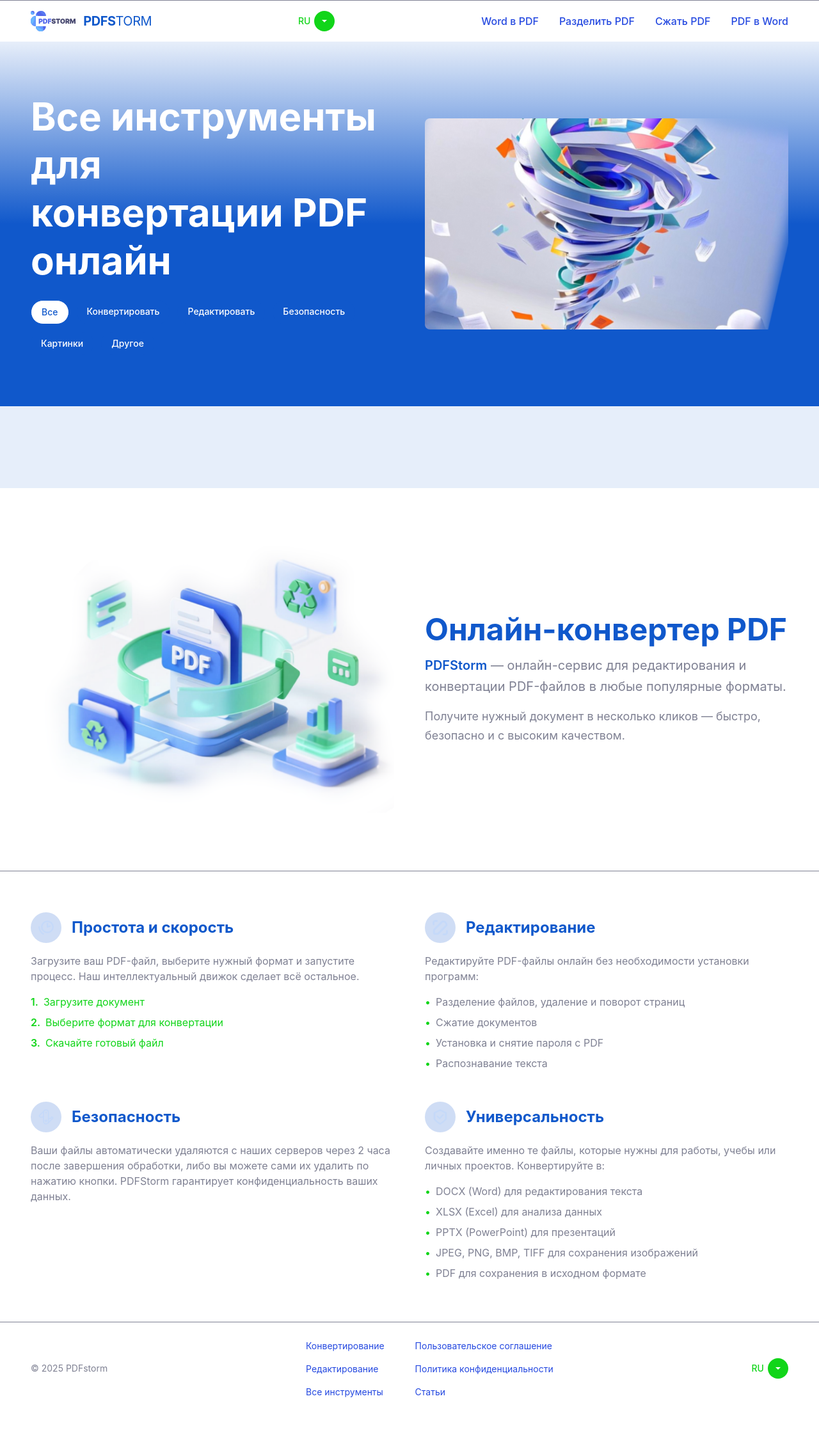
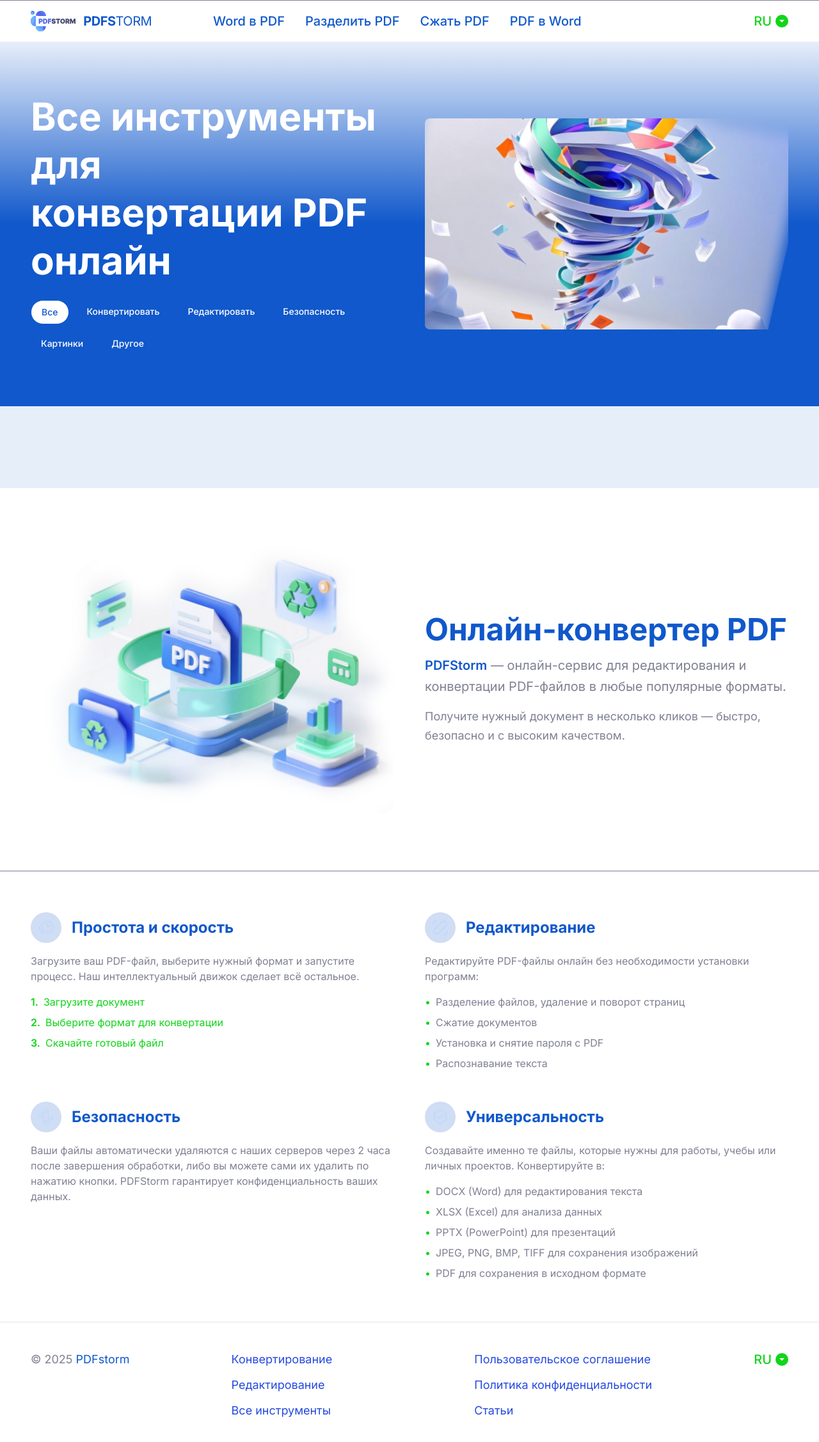
Before and after one commit to vadimvalid/pdfstorm, a website built with Vite: page resources/views/index.html in a window 1280 px wide. Shown: the whole page at 64% size. Before the commit the page ends 2211 px from the top, so only its background shows below. Built offline with nearby package versions, Linux system fonts and the light colour scheme.

Commit message:
Fix footer

```diff
--- a/resources/css/main.css
+++ b/resources/css/main.css
@@ -1,16 +1,24 @@
 @import "tailwindcss";
 
 @theme {
-  --color-primary: #1058CB;
-  --color-header: #3A3D5E;
-  --color-white: #FFFFFF;
-  --color-secondary: #11D519;
+  --color-primary: #1058cb;
+  --color-header: #3a3d5e;
+  --color-white: #ffffff;
+  --color-secondary: #11d519;
   --color-black: #000000;
-  --color-link: #2549E0;
-  --color-grey: #7F8193;
+  --color-link: #2549e0;
+  --color-grey: #7f8193;
+  --color-grey-light: #e5e6e6;
+  --font-sans: "Inter", ui-sans-serif, system-ui, sans-serif,
+    "Apple Color Emoji", "Segoe UI Emoji", "Segoe UI Symbol", "Noto Color Emoji";
 }
 
 /* Custom styles */
+
+body {
+  font-family: "Inter", ui-sans-serif, system-ui, sans-serif,
+    "Apple Color Emoji", "Segoe UI Emoji", "Segoe UI Symbol", "Noto Color Emoji";
+}
 
 .container {
   max-width: 1376px;
--- a/resources/views/components/footer.html
+++ b/resources/views/components/footer.html
@@ -1,23 +1,34 @@
-<footer class="bg-white mt-auto border-t border-grey">
-  <div class="container mx-auto px-6 md:px-12 py-6">
-    <div class="flex flex-col md:flex-row items-start md:items-center justify-between gap-6">
-      <div class="flex items-center justify-between w-full md:w-auto md:order-1">
-        <div class="text-grey text-sm">
-          &copy; 2025 PDFstorm
+<footer class="bg-white mt-auto border-t border-grey-light">
+  <div class="container mx-auto pt-8 pb-14 md:px-12 px-6 md:pt-11 md:pb-16">
+    <div
+      class="flex flex-wrap md:flex-nowrap justify-between gap-6 md:items-start md:gap-20"
+    >
+      <div class="flex items-center justify-between">
+        <div class="text-grey text-base md:text-lg">
+          &copy; 2025 <span class="text-primary">PDFstorm</span>
+        </div>
       </div>
 
-        <div class="relative md:hidden">
-          <button type="button" id="footer-language-dropdown-button-mobile"
-            data-dropdown-toggle="footer-language-dropdown-mobile"
-            class="flex items-center justify-center w-10 h-10 bg-secondary border-0 rounded-full text-white font-medium uppercase text-sm transition-colors">
+      <div class="relative md:order-2">
+        <button
+          type="button"
+          id="language-dropdown-button"
+          data-dropdown-toggle="language-dropdown"
+          class="flex items-center gap-1.5 w-10 h-10 md:w-auto md:h-auto md:px-0 md:py-0 border-0 text-secondary font-medium uppercase text-base md:text-xl transition-colors"
+        >
           <span>RU</span>
-            <svg class="w-3 h-3 fill-white ml-1.5" viewBox="0 0 12 12">
+          <div
+            class="flex items-center justify-center shrink-0 w-5 h-5 bg-secondary rounded-full"
+          >
+            <svg class="w-3 h-3 fill-white" viewBox="0 0 12 12">
               <path d="M6 8L2 4h8L6 8z" />
             </svg>
+          </div>
         </button>
-
-          <div id="footer-language-dropdown-mobile"
-            class="hidden z-10 bg-white divide-y divide-grey rounded-lg shadow-lg w-32 border border-grey absolute right-0 bottom-full mb-2">
+        <div
+          id="language-dropdown"
+          class="hidden z-10 bg-white divide-y divide-grey rounded-lg shadow-lg w-32 border border-grey absolute right-0 mt-2"
+        >
           <ul class="py-2 text-sm text-grey">
             <li>
               <a href="#" class="block px-4 py-2 hover:bg-grey/10">RU</a>
@@ -28,57 +39,58 @@
           </ul>
         </div>
       </div>
-      </div>
 
-      <div class="flex flex-col md:flex-row gap-6 md:gap-12 w-full md:w-auto md:order-2">
+      <div
+        class="flex flex-col md:flex-row gap-3 w-full md:w-auto md:flex-1 md:justify-around md:gap-16"
+      >
         <ul class="flex flex-col gap-3">
           <li>
-            <a href="#" class="text-link hover:text-primary transition-colors text-sm">Конвертирование</a>
+            <a
+              href="#"
+              class="text-link hover:text-primary transition-colors text-base md:text-lg"
+              >Конвертирование</a
+            >
           </li>
           <li>
-            <a href="#" class="text-link hover:text-primary transition-colors text-sm">Редактирование</a>
+            <a
+              href="#"
+              class="text-link hover:text-primary transition-colors text-base md:text-lg"
+              >Редактирование</a
+            >
           </li>
           <li>
-            <a href="#" class="text-link hover:text-primary transition-colors text-sm">Все инструменты</a>
+            <a
+              href="#"
+              class="text-link hover:text-primary transition-colors text-base md:text-lg"
+              >Все инструменты</a
+            >
           </li>
         </ul>
 
         <ul class="flex flex-col gap-3">
           <li>
-            <a href="#" class="text-link hover:text-primary transition-colors text-sm">Пользовательское соглашение</a>
+            <a
+              href="#"
+              class="text-link hover:text-primary transition-colors text-base md:text-lg"
+              >Пользовательское соглашение</a
+            >
           </li>
           <li>
-            <a href="#" class="text-link hover:text-primary transition-colors text-sm">Политика конфиденциальности</a>
+            <a
+              href="#"
+              class="text-link hover:text-primary transition-colors text-base md:text-lg"
+              >Политика конфиденциальности</a
+            >
           </li>
           <li>
-            <a href="#" class="text-link hover:text-primary transition-colors text-sm">Статьи</a>
-          </li>
-        </ul>
-      </div>
-
-      <div class="hidden md:block relative md:order-3">
-        <button type="button" id="footer-language-dropdown-button" data-dropdown-toggle="footer-language-dropdown"
-          class="flex items-center gap-1.5 px-0 py-0 bg-transparent border-0 rounded-full text-secondary font-medium uppercase text-sm transition-colors">
-          <span>RU</span>
-          <div class="flex items-center justify-center w-8 h-8 bg-secondary rounded-full">
-            <svg class="w-3 h-3 fill-white" viewBox="0 0 12 12">
-              <path d="M6 8L2 4h8L6 8z" />
-            </svg>
-          </div>
-        </button>
-
-        <div id="footer-language-dropdown"
-          class="hidden z-10 bg-white divide-y divide-grey rounded-lg shadow-lg w-32 border border-grey absolute right-0 bottom-full mb-2">
-          <ul class="py-2 text-sm text-grey">
-            <li>
-              <a href="#" class="block px-4 py-2 hover:bg-grey/10">RU</a>
-            </li>
-            <li>
-              <a href="#" class="block px-4 py-2 hover:bg-grey/10">EN</a>
+            <a
+              href="#"
+              class="text-link hover:text-primary transition-colors text-base md:text-lg"
+              >Статьи</a
+            >
           </li>
         </ul>
       </div>
     </div>
   </div>
-  </div>
 </footer>
--- a/resources/views/components/header.html
+++ b/resources/views/components/header.html
@@ -1,6 +1,6 @@
 <header class="bg-white border-t border-grey sticky top-0 z-50">
   <nav class="container mx-auto px-6 md:px-12 py-4">
-    <div class="flex flex-wrap justify-between items-center">
+    <div class="flex flex-wrap items-center gap-16 xl:gap-24">
       <div class="flex items-center gap-3">
         <a href="/" class="flex items-center gap-3">
           <img src="/images/logo.svg" alt="PDFStorm" class="h-8 w-auto" />
@@ -13,17 +13,51 @@
         </a>
       </div>
 
-      <div class="flex items-center gap-4">
+      <ul
+        id="mobile-menu"
+        class="hidden justify-between items-center w-full lg:flex lg:w-auto gap-8"
+      >
+        <li>
+          <a
+            href="#"
+            class="text-primary hover:text-link transition-colors font-medium text-xl"
+            >Word в PDF</a
+          >
+        </li>
+        <li>
+          <a
+            href="#"
+            class="text-primary hover:text-link transition-colors font-medium text-xl"
+            >Разделить PDF</a
+          >
+        </li>
+        <li>
+          <a
+            href="#"
+            class="text-primary hover:text-link transition-colors font-medium text-xl"
+            >Сжать PDF</a
+          >
+        </li>
+        <li>
+          <a
+            href="#"
+            class="text-primary hover:text-link transition-colors font-medium text-xl"
+            >PDF в Word</a
+          >
+        </li>
+      </ul>
+
+      <div class="flex items-center gap-4 ml-auto">
         <div class="relative">
           <button
             type="button"
             id="language-dropdown-button"
             data-dropdown-toggle="language-dropdown"
-            class="flex items-center gap-1.5 w-10 h-10 md:w-auto md:h-auto md:px-0 md:py-0 border-0 text-secondary font-medium uppercase text-sm transition-colors"
+            class="flex items-center gap-1.5 w-10 h-10 md:w-auto md:h-auto md:px-0 md:py-0 border-0 text-secondary font-medium uppercase text-base md:text-xl transition-colors"
           >
             <span>RU</span>
             <div
-              class="flex items-center justify-center shrink-0 w-5 h-5 md:w-8 md:h-8 bg-secondary rounded-full"
+              class="flex items-center justify-center shrink-0 w-5 h-5 bg-secondary rounded-full"
             >
               <svg class="w-3 h-3 fill-white" viewBox="0 0 12 12">
                 <path d="M6 8L2 4h8L6 8z" />
@@ -44,75 +78,7 @@
             </ul>
           </div>
         </div>
-
-        <button
-          data-collapse-toggle="mobile-menu"
-          type="button"
-          class="inline-flex items-center p-2 text-sm text-gray-500 rounded-lg lg:hidden hover:bg-gray-100 focus:outline-none focus:ring-2 focus:ring-gray-200 dark:text-gray-400 dark:hover:bg-gray-700 dark:focus:ring-gray-600"
-          aria-controls="mobile-menu"
-          aria-expanded="false"
-        >
-          <span class="sr-only">Open main menu</span>
-          <svg
-            class="w-6 h-6"
-            fill="currentColor"
-            viewBox="0 0 20 20"
-            xmlns="http://www.w3.org/2000/svg"
-          >
-            <path
-              fill-rule="evenodd"
-              d="M3 5a1 1 0 011-1h12a1 1 0 110 2H4a1 1 0 01-1-1zM3 10a1 1 0 011-1h12a1 1 0 110 2H4a1 1 0 01-1-1zM3 15a1 1 0 011-1h12a1 1 0 110 2H4a1 1 0 01-1-1z"
-              clip-rule="evenodd"
-            ></path>
-          </svg>
-          <svg
-            class="hidden w-6 h-6"
-            fill="currentColor"
-            viewBox="0 0 20 20"
-            xmlns="http://www.w3.org/2000/svg"
-          >
-            <path
-              fill-rule="evenodd"
-              d="M4.293 4.293a1 1 0 011.414 0L10 8.586l4.293-4.293a1 1 0 111.414 1.414L11.414 10l4.293 4.293a1 1 0 01-1.414 1.414L10 11.414l-4.293 4.293a1 1 0 01-1.414-1.414L8.586 10 4.293 5.707a1 1 0 010-1.414z"
-              clip-rule="evenodd"
-            ></path>
-          </svg>
-        </button>
       </div>
-
-      <ul
-        id="mobile-menu"
-        class="hidden justify-between items-center w-full lg:flex lg:w-auto lg:order-1 gap-8"
-      >
-        <li>
-          <a
-            href="#"
-            class="text-link hover:text-primary transition-colors font-medium"
-            >Word в PDF</a
-          >
-        </li>
-        <li>
-          <a
-            href="#"
-            class="text-link hover:text-primary transition-colors font-medium"
-            >Разделить PDF</a
-          >
-        </li>
-        <li>
-          <a
-            href="#"
-            class="text-link hover:text-primary transition-colors font-medium"
-            >Сжать PDF</a
-          >
-        </li>
-        <li>
-          <a
-            href="#"
-            class="text-link hover:text-primary transition-colors font-medium"
-            >PDF в Word</a
-          >
-        </li>
-      </ul>
     </div>
   </nav>
 </header>
--- a/resources/views/index.html
+++ b/resources/views/index.html
@@ -5,10 +5,13 @@
     <meta charset="UTF-8">
     <meta name="viewport" content="width=device-width, initial-scale=1.0">
     <title>Главная - PDFStorm</title>
+    <link rel="preconnect" href="https://fonts.googleapis.com">
+    <link rel="preconnect" href="https://fonts.gstatic.com" crossorigin>
+    <link href="https://fonts.googleapis.com/css2?family=Inter:wght@400;500;600;700&display=swap" rel="stylesheet">
     <link rel="stylesheet" href="/resources/css/main.css">
   </head>
 
-  <body class="bg-white text-black flex flex-col min-h-screen">
+  <body class="bg-white text-black flex flex-col min-h-screen font-sans">
     {% include "components/header.html" %}
 
     <main class="grow">
```
Lines whose indentation alone changed are shown as unchanged.
